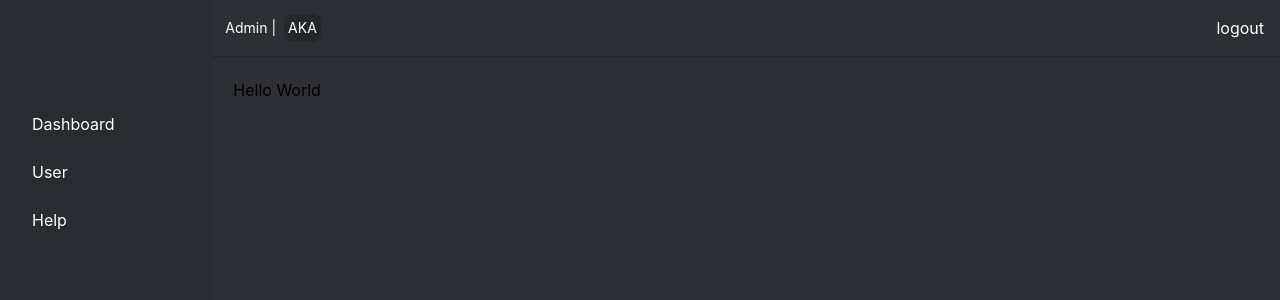
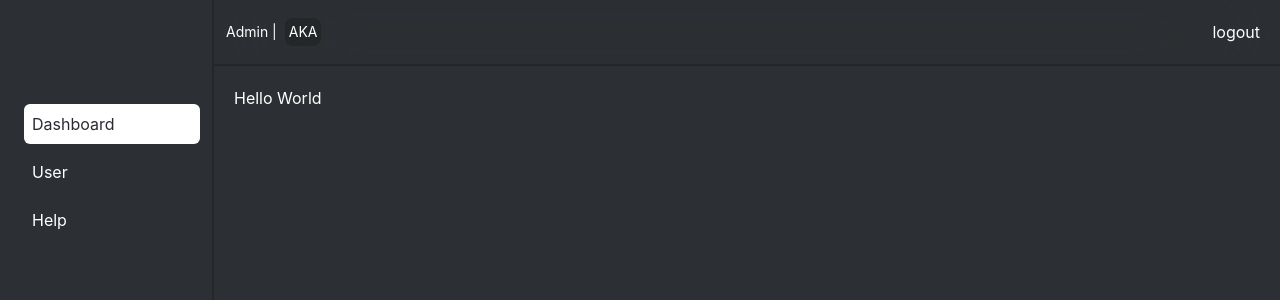
Before and after one commit to HimitsuTH/learn_LoginForm, a React (Vite) app: page / in a window 1280 px wide. Shown: the top 300 px of the page. Built offline with nearby package versions, Linux system fonts and the light colour scheme.

Commit message:
learn error route

```diff
--- a/src/App.tsx
+++ b/src/App.tsx
@@ -1,15 +1,19 @@
 import React from "react";
+import Menu from "./components/Menu";
+import Navbar from "./components/Navbar";
 
 import Home from "./pages/Home";
 
-
-
 function App() {
-
-
   return (
-    <div className="">
-      <Home/>
+    <div className=" ">
+      <div className="flex h-screen">
+        <Menu />
+        <main className=" flex flex-col w-full">
+          <Navbar />
+          <Home />
+        </main>
+      </div>
     </div>
   );
 }
--- a/src/components/Menu.tsx
+++ b/src/components/Menu.tsx
@@ -1,16 +1,34 @@
 import React from "react";
-
-
+import { NavLink } from "react-router-dom";
 
 const Menu = () => {
   return (
-    <aside className="  z-20 h-full  pt-16 flex lg:flex flex-shrink-0 flex-col basis-1/6 bg-black-3">
+    <aside className="  z-20 h-full  pt-16 flex lg:flex flex-shrink-0 flex-col basis-1/6  border-r-2 border-black-4">
       <div className="flex-1 flex flex-col pt-5 pb-4 overflow-y-auto">
         <div className="flex-1 flex flex-col pl-3">
-          <ul className="p-3 w-[200px] text-white">
-            <li className="d-menu-list cursor-pointer p-2 rounded-md mt-2 hover:bg-white hover:text-black-3">Dashboard</li>
-            <li className="d-menu-list cursor-pointer p-2 rounded-md mt-2 hover:bg-white hover:text-black-3">User</li>
-            <li className="d-menu-list cursor-pointer p-2 rounded-md mt-2 hover:bg-white hover:text-black-3">Help</li>
+          <ul className="p-3 w-[200px] text-white flex flex-col">
+            <NavLink
+              to="/"
+              className={({ isActive }: { isActive: boolean }) =>
+                isActive
+                  ? "d-menu-list cursor-pointer p-2 rounded-md mt-2 bg-white text-black-3"
+                  : "d-menu-list cursor-pointer p-2 rounded-md mt-2 hover:bg-white hover:text-black-3"
+              }
+            >
+              Dashboard
+            </NavLink>
+            <NavLink
+              to="/1"
+              className="d-menu-list cursor-pointer p-2 rounded-md mt-2 hover:bg-white hover:text-black-3"
+            >
+              User
+            </NavLink>
+            <NavLink
+              to="/2"
+              className="d-menu-list cursor-pointer p-2 rounded-md mt-2 hover:bg-white hover:text-black-3"
+            >
+              Help
+            </NavLink>
           </ul>
         </div>
       </div>
--- a/src/components/Navbar.tsx
+++ b/src/components/Navbar.tsx
@@ -4,13 +4,13 @@ import { useNavigate, NavigateFunction } from "react-router-dom";
 const Navbar = () => {
   const navigate:NavigateFunction = useNavigate()
   return (
-    <nav className=" flex  p-3  border-b-2 border-black-4 basis-1 ">
+    <nav className=" flex  p-3  border-b-2 border-black-4 basis-1 backdrop-blur-3xl">
       <div className="flex justify-between w-full">
         <div className=" text-white flex flex-row gap-x-2 justify-center items-center">
           <p className=" text-sm">Admin | </p>
           <p className=" bg-black-4 p-1 rounded-lg text-sm">AKA</p>
         </div>
-        <button className=" text-white hover:bg-black-4 p-1 rounded-lg" onClick={()=> navigate("/login")}>logout</button>
+        <button className=" text-white hover:bg-black-4 p-2 rounded-lg" onClick={()=> navigate("/login")}>logout</button>
       </div>
     </nav>
   );
--- a/src/main.tsx
+++ b/src/main.tsx
@@ -5,6 +5,8 @@ import "./index.css";
 
 import Login from "./pages/Login";
 import { FormData } from "./pages/Login";
+
+import { ErrorPage } from "./pages/ErrorPage.tsx";
 
 import { createBrowserRouter, RouterProvider } from "react-router-dom";
 
@@ -20,12 +22,12 @@ const router = createBrowserRouter([
   {
     path: "/",
     element: <App />,
-    errorElement: <div>Error</div>,
+    errorElement: <ErrorPage/>,
   },
   {
     path: "login",
     element: <Login onSubmit={handleSubmit} />,
-    errorElement: <div>Error</div>,
+    errorElement: <ErrorPage/>,
   },
 ]);
 
--- /dev/null
+++ b/src/pages/ErrorPage.tsx
@@ -0,0 +1,28 @@
+/* eslint-disable prefer-const */
+import { useRouteError, isRouteErrorResponse } from "react-router-dom";
+
+export const ErrorPage = () => {
+  const error = useRouteError();
+  let errorMessage : string;
+
+  errorMessage = isRouteErrorResponse(error)
+    ? error.error?.message || error.statusText
+    : error instanceof Error
+    ? error.message
+    : typeof error === "string"
+    ? error
+    : "Unknown error";
+  //control error when path not found.
+
+  console.log(error);
+
+  return (
+    <div id="error-page">
+      <h1>Oops!</h1>
+      <p>Sorry, an unexpected error has occurred.</p>
+      <p>
+        <i>{errorMessage}</i>
+      </p>
+    </div>
+  );
+};
--- a/src/pages/Home.tsx
+++ b/src/pages/Home.tsx
@@ -1,18 +1,12 @@
 import React from "react";
-import Menu from "../components/Menu";
-import Navbar from "../components/Navbar";
 
 // type Props = {}
 
 const Home = () => {
   return (
     <div>
-      <div className="flex h-screen">
-        <Menu />
-        <main className=" flex flex-col w-full">
-          <Navbar />
-          <div className="p-5  h-full"><p>Hello World</p></div>
-        </main>
+      <div className="p-5  h-full text-white">
+        <p>Hello World</p>
       </div>
     </div>
   );
--- a/src/pages/Login.tsx
+++ b/src/pages/Login.tsx
@@ -33,14 +33,14 @@ const Login: React.FC<FormProps> = ({ onSubmit }) => {
   }
   // console.log(formData)
   return (
-    <div className=" flex flex-col justify-center items-center h-screen">
+    <div className=" flex flex-col justify-center items-center h-screen  ">
       <div>
         <h2 className="mt-6 text-center text-3xl font-extrabold text-white">
           Sign in to your account
         </h2>
       </div>
       <form
-        className="mt-8 space-y-6"
+        className="mt-8 space-y-6 "
         action="#"
         method="POST"
         onSubmit={handleSubmit}
```
